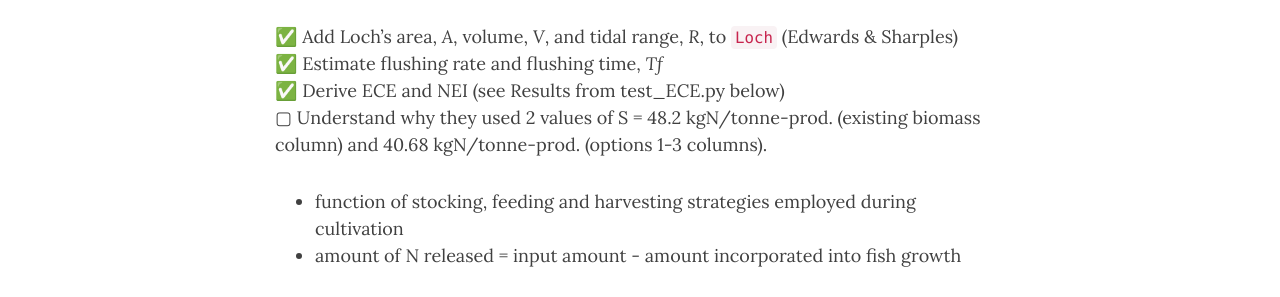
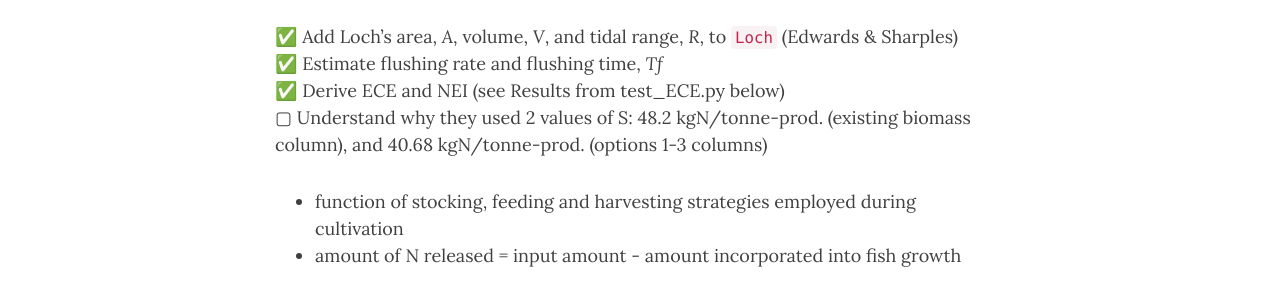
Before and after one commit to claws-scot/claws-scot.github.io, a Jekyll site: the page built from meeting-220613-N.md, in a window 1280 px wide and 900 px high, scrolled down 412 px. Shown: the part 154-451 px from the top of the window. Built offline with Jekyll 4.4.1, drawn with Linux system fonts in a browser that asks for light colours; nearby versions of some CDN libraries.

Commit message:
Editing web pages

```diff
--- a/meeting-220613-N.md
+++ b/meeting-220613-N.md
@@ -17,7 +17,7 @@ nav-short: true
 &#9989; Add Loch's area, _A_, volume, _V_, and tidal range, _R_, to `Loch` (Edwards & Sharples)
 &#9989; Estimate flushing rate and flushing time, _Tf_
 &#9989; Derive ECE and NEI (see Results from test_ECE.py below)
-&#9634; Understand why they used 2 values of S = 48.2 kgN/tonne-prod. (existing biomass column) and 40.68 kgN/tonne-prod. (options 1-3 columns).
+&#9634; Understand why they used 2 values of S: 48.2 kgN/tonne-prod. (existing biomass column), and 40.68 kgN/tonne-prod. (options 1-3 columns)
   - function of stocking, feeding and harvesting strategies employed during cultivation
   - amount of N released = input amount - amount incorporated into fish growth
 
```
